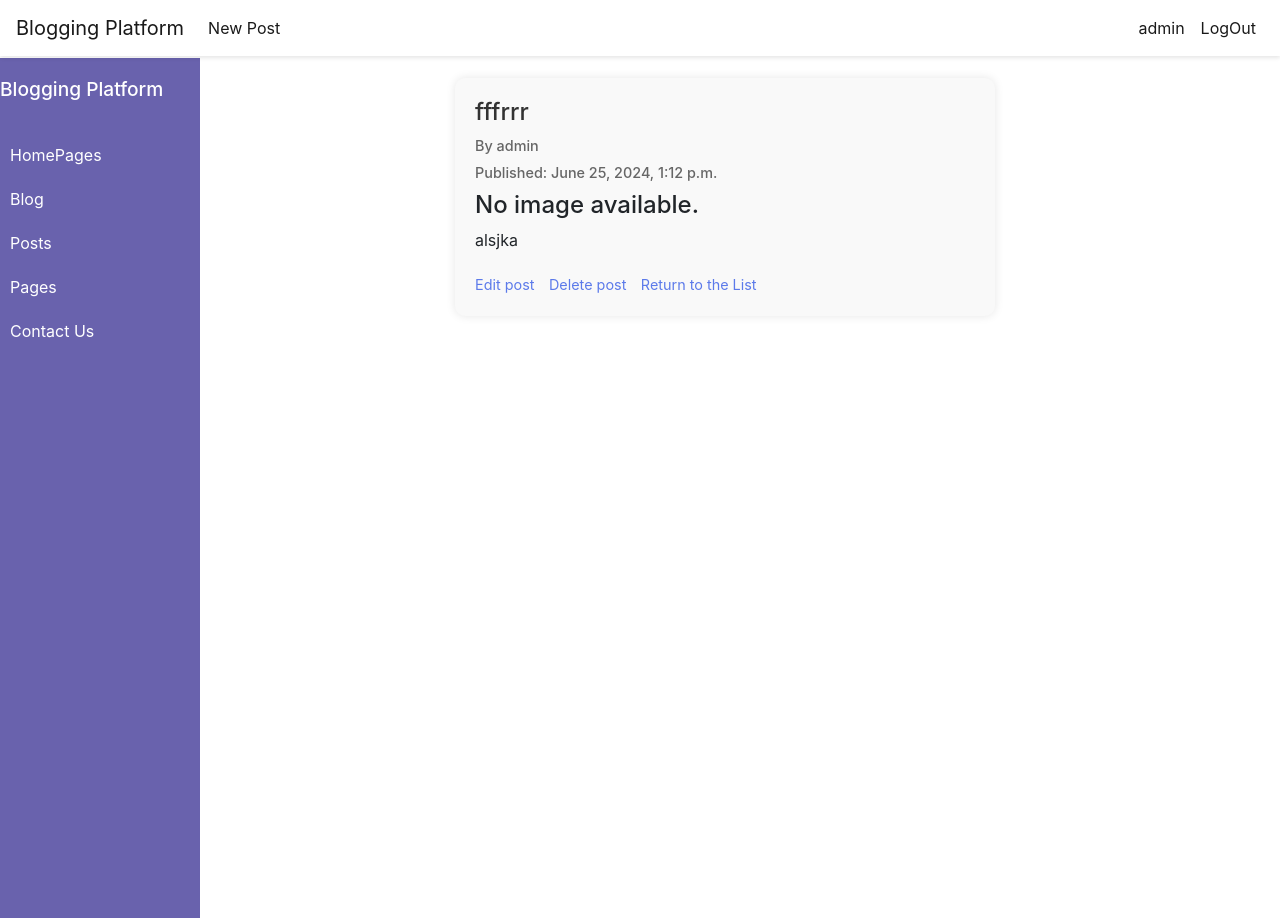
After one commit to Dorraguesmi/CodSoft, a Django app: page /blog/post/6/ in a window 1280 px wide. The commit adds this page. Run offline with Django 4.2, Linux system fonts and the light colour scheme; a user stored in the database is signed in; data comes from the database, SQL or seed files in the repository; both versions use the stored data as it was after the commit; some libraries are stand-ins or nearby versions.

Commit message:
Updated Blogging Platform

```diff
--- a/BLOGGING PLATFORM/BlogPlatform/blog/templates/blog/home.html
+++ b/BLOGGING PLATFORM/BlogPlatform/blog/templates/blog/home.html
@@ -19,13 +19,14 @@
     {% block styles %}
     <style>
       .navbar-custom {
-        background-color: #f6f5f5;
+        background-color: #ffffff;
+        box-shadow: 0 2px 4px rgba(0, 0, 0, 0.1);
       }
 
-      @import "https://fonts.googleapis.com/css?family=Poppins:300,400,500,600,700";
+      @import url("https://fonts.googleapis.com/css2?family=Nunito:wght@300;400;600;700&display=swap");
       body {
-        font-family: "Poppins", sans-serif;
-        background: #fafafa;
+        font-family: "Nunito", sans-serif;
+        background: #f9f9f9;
       }
 
       .wrapper {
@@ -36,19 +37,18 @@
       }
 
       #sidebar {
-        min-width: 250px;
-        max-width: 250px;
-        min-height: 630px;
-        max-height: 630px;
-        background: #03002e;
-        color: #fff;
+        min-width: 200px;
+        max-width: 200px;
+        min-height: 100vh;
+        background: #6962ad;
+        color: #ffffff;
         transition: all 0.3s;
         position: fixed;
         z-index: 1;
       }
 
       #sidebar.active {
-        margin-left: -250px;
+        margin-left: -200px;
       }
 
       #sidebar ul.components {
@@ -57,119 +57,161 @@
 
       #sidebar ul li a {
         padding: 10px;
-        font-size: 1.1em;
+        font-size: 1em;
         display: block;
-        color: #f6f5f5;
+        color: #ffffff;
       }
 
       #sidebar ul li a:hover {
-        color: #7386d5;
-        background: #fff;
+        color: #2e3a46;
+        background: #ffffff;
+        border-radius: 5px;
       }
 
       #sidebar ul li.active > a,
       a[aria-expanded="true"] {
-        color: #fff;
-        background: #6d7fcc;
-      }
-
-      a.article,
-      a.article:hover {
-        background: #6d7fcc !important;
-        color: #fff !important;
-      }
-
-      @media (max-width: 768px) {
-        #sidebar {
-          margin-left: -250px;
-        }
-        #sidebar.active {
-          margin-left: 0;
-        }
+        color: #ffffff;
+        background: #4d5b69;
       }
 
       .card {
         background: #ffffff;
-        border: 1px solid #ddd;
-        border-radius: 8px;
+        border: 1px solid #e0e0e0;
+        border-radius: 10px;
         overflow: hidden;
-        box-shadow: 0 2px 5px rgba(0, 0, 0, 0.1);
+        box-shadow: 0 2px 8px rgba(0, 0, 0, 0.1);
         width: 100%;
-        max-width: 350px;
-        max-height: 350px;
-        width:100%;
+        max-width: 300px;
+        margin-bottom: 20px;
+        transition: transform 0.3s;
       }
+
+      .card:hover {
+        transform: translateY(-10px);
+      }
+
       .card img {
         width: 100%;
         height: 150px;
         object-fit: cover;
       }
+
       .card-content {
-        padding: 10px;
+        padding: 15px;
       }
+
+      .card-content h3 {
+        font-size: 1.3em;
+        margin-bottom: 10px;
+      }
+
+      .card-content h4 {
+        font-size: 1.1em;
+        margin-bottom: 10px;
+        color: #666;
+      }
+
+      .card-content h6 {
+        font-size: 0.9em;
+        margin-bottom: 5px;
+        color: #999;
+      }
+
       .card-actions {
         padding: 10px;
         text-align: right;
-        border-top: 1px solid #eee;
+        border-top: 1px solid #e0e0e0;
       }
+
       .card-actions a {
-        margin-left: 10px;
+        margin-left: 5px;
+        font-size: 0.9em;
+        color: #4942e4; /* Change default color */
+        transition: color 0.3s;
       }
+
+      .card-actions a:hover {
+        color: #0056b3; /* Change hover color */
+      }
+
+      .container > div {
+        display: flex;
+        flex-wrap: wrap;
+        justify-content: space-between;
+      }
+
+      .container > div > .card {
+        flex: 0 0 calc(33.333% - 10px);
+        margin-right: 10px;
+      }
+
       .posts {
         margin-top: 20px;
-        margin-left: 350px;
+        margin-left: 220px;
       }
-      /* Like Button */
+
       .like-icon {
-        font-size: 24px;
+        font-size: 20px;
         cursor: pointer;
         transition: transform 0.3s ease;
         margin-right: 5px;
       }
+
       .like-icon:hover {
         transform: scale(1.2);
       }
-      /* Comment Section */
+
       .comment-section {
-        padding: 20px;
-        border-top: 1px solid #eee;
+        padding: 10px;
+        border-top: 1px solid #e0e0e0;
       }
+
       .comment-section h4 {
         margin-top: 0;
-        margin-bottom: 15px;
-        font-size: 20px;
+        margin-bottom: 5px;
+        font-size: 0.9em;
         color: #333;
       }
+
       .comment-section form {
-        margin-bottom: 20px;
+        margin-bottom: 5px;
       }
+
       .comment-section textarea {
         width: 100%;
-        padding: 10px;
+        padding: 5px;
         border: 1px solid #ddd;
         border-radius: 4px;
         resize: vertical;
-        margin-bottom: 10px;
+        margin-bottom: 5px;
+        font-size: 0.8em;
       }
+
       .comment-section button {
-        background-color: #007bff;
-        color: #fff;
+        background-color: #4942e4;
+        color: #ffffff;
         border: none;
-        padding: 10px 20px;
+        padding: 6px 12px;
         border-radius: 4px;
         cursor: pointer;
         transition: background-color 0.3s ease;
+        font-size: 0.9em;
       }
+
       .comment-section button:hover {
         background-color: #0056b3;
       }
+
       .comments {
-        margin-top: 15px;
+        margin-top: 5px;
       }
+
       .comment {
-        margin-bottom: 15px;
-        border-bottom: 1px solid #eee;
-        padding-bottom: 15px;
+        margin-bottom: 5px;
+        border-bottom: 1px solid #e0e0e0;
+        padding-bottom: 5px;
+        font-size: 0.8em;
+        color: #555;
       }
     </style>
     {% endblock %}
@@ -180,7 +222,9 @@
   </head>
   <body>
     <nav class="navbar fixed-top navbar-expand-lg navbar-light navbar-custom">
-      <a class="navbar-brand" href="{% url 'posts' %}" id="home-link">Title</a>
+      <a class="navbar-brand" href="{% url 'posts' %}" id="home-link"
+        >Blogging Platform</a
+      >
       <button
         class="navbar-toggler"
         type="button"
@@ -225,9 +269,8 @@
       <nav id="sidebar" class="sidebar">
         <ul class="list-unstyled components">
           <li>
-            <h2>Title</h2>
-            <p>ligne</p>
-          </li>
+            <h3 style="font-size : 1.2em">Blogging Platform</h3>
+          </li><br/>
           <li>
             <a href="{% url 'posts' %}" id="home-linkk">HomePages</a>
           </li>
@@ -308,10 +351,7 @@
                 {% for comment in post.comments.all %}
                 <div class="comment">
                   <p>{{ comment.content }}</p>
-                  <small
-                    >Posted by {{ comment.user }} on {{ comment.created_at
-                    }}</small
-                  >
+                  <small>Posted by {{ comment.user }} </small>
                 </div>
                 {% empty %}
                 <p>No comments yet.</p>
--- a/BLOGGING PLATFORM/BlogPlatform/blog/templates/blog/newpost.html
+++ b/BLOGGING PLATFORM/BlogPlatform/blog/templates/blog/newpost.html
@@ -1,3 +1,4 @@
+{% include 'blog/ListPosts.html' %}
 {% load static %}
 <!DOCTYPE html>
 <html lang="en">
@@ -96,7 +97,6 @@
     {% endblock %}
   </head>
   <body>
-    {% include 'blog/home.html' %}
     <main>
       <div class="overlay" id="overlay"></div>
       <div class="post" id="post">
--- /dev/null
+++ b/BLOGGING PLATFORM/BlogPlatform/blog/templates/blog/post_detail.html
@@ -0,0 +1,76 @@
+{% extends 'blog/home.html' %} {% load static %} {% block content %}
+<main>
+  <style>
+    /* CSS styles */
+    .post-details {
+      background-color: #f9f9f9;
+      padding: 20px;
+      border-radius: 10px;
+      box-shadow: 0 0 10px rgba(0, 0, 0, 0.1);
+      margin-bottom: 20px;
+      margin-left: 170px;
+      margin-top: 20px;
+      max-width: 700px;
+    }
+
+    .post-title {
+      color: #333;
+      margin-bottom: 10px;
+      font-size: 1.5em;
+    }
+
+    .post-meta {
+      color: #666;
+      margin-bottom: 10px;
+      font-size: 0.9em;
+    }
+
+    .post-description {
+      margin-bottom: 20px;
+      font-size: 1em;
+    }
+
+    .edit-post-link,
+    .delete-post-link,
+    .return-list-link {
+      margin-right: 10px;
+      text-decoration: none;
+      color: #5c7aea;
+      font-size: 0.9em;
+    }
+
+    .edit-post-link:hover,
+    .delete-post-link:hover,
+    .return-list-link:hover {
+      text-decoration: underline;
+    }
+  </style>
+
+  <div class="container">
+    <div class="row">
+      <div class="col-md-8 offset-md-2">
+        <div class="post-details">
+          <h3 class="post-title">{{ post.title }}</h3>
+          <h4 class="post-meta">By {{ post.creator }}</h4>
+          <h4 class="post-meta">Published: {{ post.created_at }}</h4>
+          {% if post.image %}
+          <img src="{{ post.image.url }}" alt="Image for {{ post.title }}" />
+          {% else %}
+          <h4>No image available.</h4>
+          {% endif %}
+          <p class="post-description">{{ post.description }}</p>
+          <a href="{% url 'post_edit' post.pk %}" class="edit-post-link"
+            >Edit post</a
+          >
+          <a href="{% url 'post_delete' post.pk %}" class="delete-post-link"
+            >Delete post</a
+          >
+          <a href="{% url 'home' %}" class="return-list-link"
+            >Return to the List</a
+          >
+        </div>
+      </div>
+    </div>
+  </div>
+</main>
+{% endblock %}
--- a/BLOGGING PLATFORM/BlogPlatform/blog/templates/logout.html
+++ b/BLOGGING PLATFORM/BlogPlatform/blog/templates/logout.html
@@ -1,4 +1,3 @@
-{% comment %} {% extends "studenthelp/home.html" %}  {% endcomment %}
 {% block content %}
 <style>
   .offline-container {
```
Also changed, not shown: BLOGGING PLATFORM/BlogPlatform/blog/templates/blog/ListPosts.html (added, +232 -0 lines), BLOGGING PLATFORM/BlogPlatform/blog/templates/blog/edit_post.html (+44 -0 lines), BLOGGING PLATFORM/BlogPlatform/blog/templates/blog/post_confirm_delete.html (added, +61 -0 lines), BLOGGING PLATFORM/BlogPlatform/db.sqlite3.
